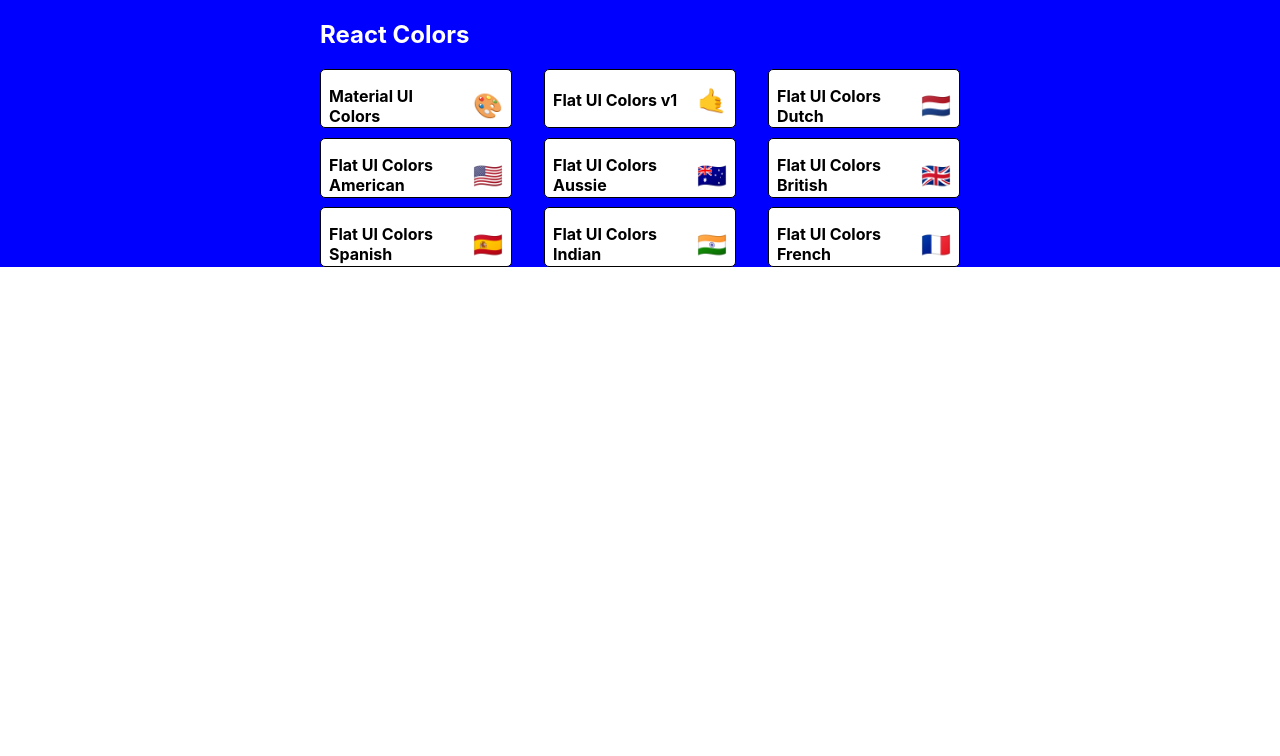
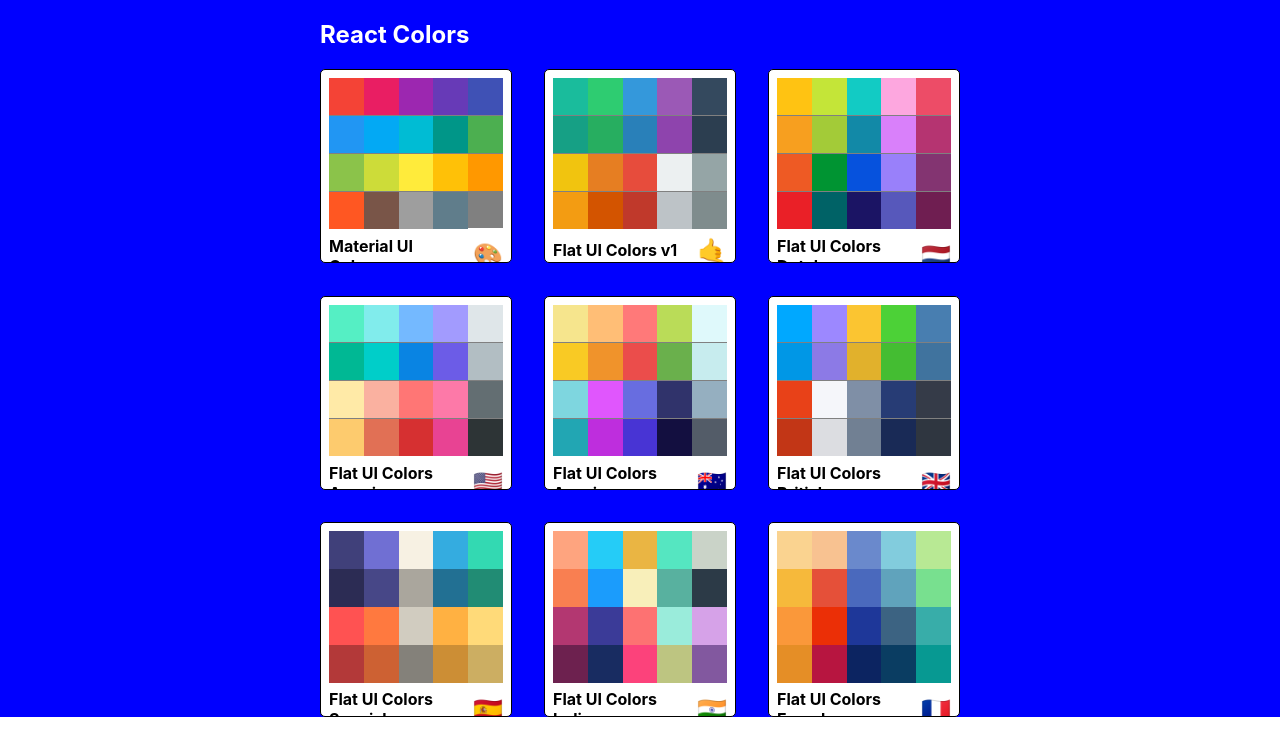
Before and after one commit to jsquardo/PickAPalette, a React (Create React App) app: page / in a window 1280 px wide. Shown: the top 756 px of the page. Built offline with nearby package versions, Linux system fonts and the light colour scheme.

Commit message:
Links to color palettes

```diff
--- a/src/App.js
+++ b/src/App.js
@@ -15,13 +15,21 @@
 	render() {
 		return (
 			<Switch>
-				<Route exact path="/" render={() => <PaletteList palettes={seedColors} />} />
+				<Route
+					exact
+					path="/"
+					render={routeProps => (
+						<PaletteList palettes={seedColors} {...routeProps} />
+					)}
+				/>
 				<Route
 					exact
 					path="/palette/:id"
 					render={routeProps => (
 						<Palette
-							palette={generatePalette(this.findPalette(routeProps.match.params.id))}
+							palette={generatePalette(
+								this.findPalette(routeProps.match.params.id)
+							)}
 						/>
 					)}
 				/>
--- a/src/MiniPalette.js
+++ b/src/MiniPalette.js
@@ -14,7 +14,9 @@
 		}
 	},
 	colors: {
-		backgroundColor: 'grey'
+		backgroundColor: 'grey',
+		height: '150px',
+		width: '100%'
 	},
 	title: {
 		display: 'flex',
@@ -29,16 +31,30 @@
 	emoji: {
 		marginLeft: '0.5rem',
 		fontSize: '1.5rem'
+	},
+	miniColor: {
+		height: '25%',
+		width: '20%',
+		display: 'inline-block',
+		margin: '0, auto',
+		position: 'relative',
+		marginBottom: '-3.5px'
 	}
 };
 
 const MiniPalette = props => {
-	const { classes, paletteName, emoji } = props;
-	console.log(classes);
+	const { classes, paletteName, emoji, colors } = props;
+	const miniColorBoxes = colors.map(color => (
+		<div
+			className={classes.miniColor}
+			style={{ backgroundColor: color.color }}
+			key={color.name}
+		/>
+	));
 
 	return (
-		<div className={classes.root}>
-			<div className={classes.colors} />
+		<div className={classes.root} onClick={props.handleClick}>
+			<div className={classes.colors}>{miniColorBoxes}</div>
 			<h5 className={classes.title}>
 				{paletteName} <span className={classes.emoji}>{emoji}</span>
 			</h5>
--- a/src/PaletteList.js
+++ b/src/PaletteList.js
@@ -34,6 +34,10 @@
 };
 
 class PaletteList extends Component {
+	goToPalette(id) {
+		this.props.history.push(`/palette/${id}`);
+	}
+
 	render() {
 		const { palettes, classes } = this.props;
 
@@ -44,7 +48,12 @@
 						<h1>React Colors</h1>
 					</nav>
 					<div className={classes.palettes}>
-						{palettes.map(palette => <MiniPalette {...palette} />)}
+						{palettes.map(palette => (
+							<MiniPalette
+								{...palette}
+								handleClick={() => this.goToPalette(palette.id)}
+							/>
+						))}
 					</div>
 				</div>
 			</div>
```
